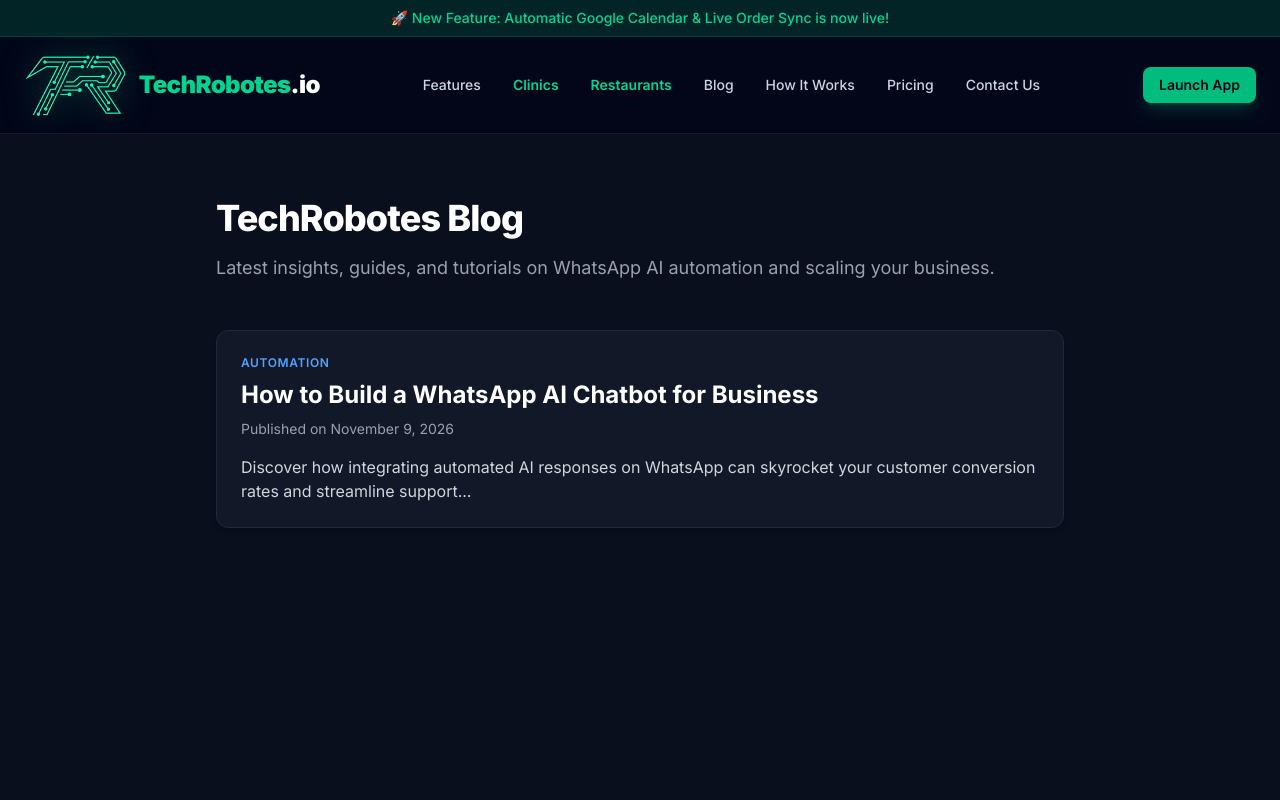
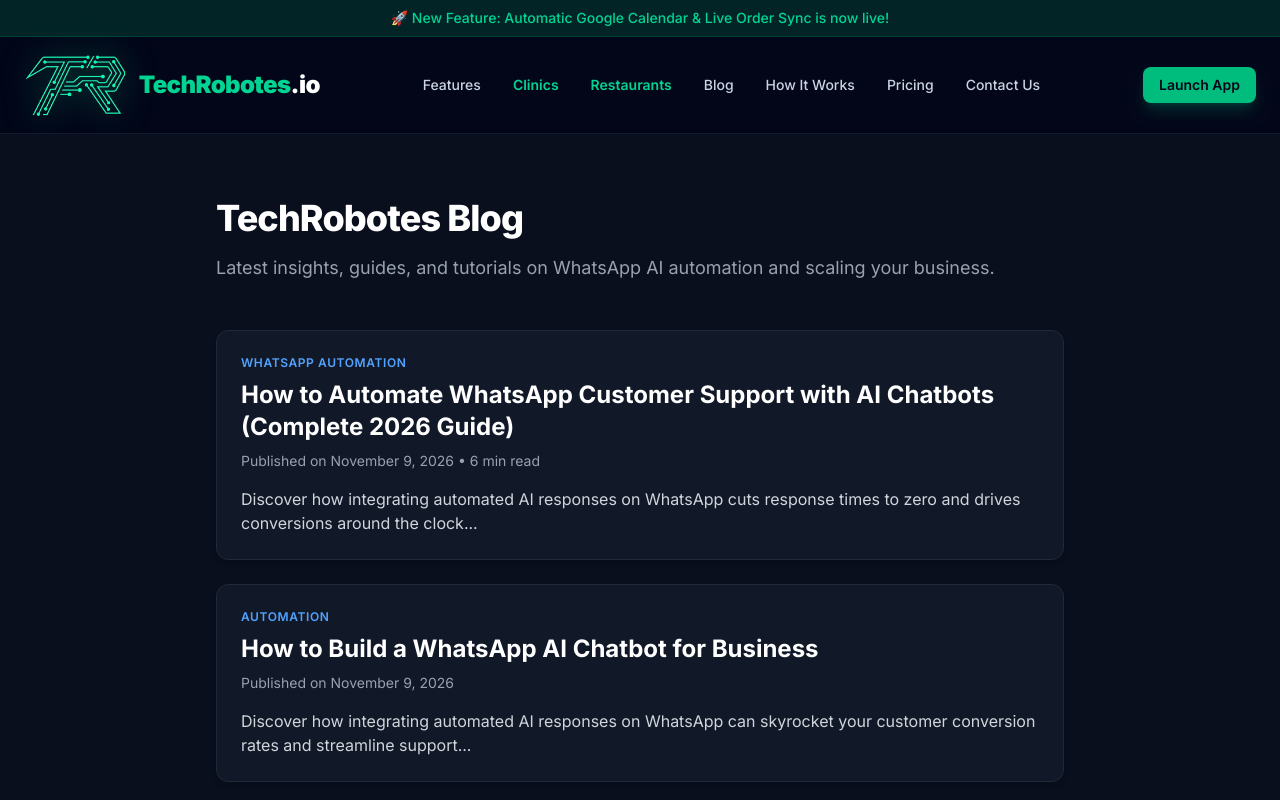
Before and after one commit to techrobotes/techrobotes-website, a Next.js app: page /blog in a window 1280 px wide. Shown: the top 800 px of the page. Built offline with nearby package versions, Linux system fonts and the light colour scheme.

Commit message:
Add new article card to blog listing page

```diff
--- a/app/blog/page.tsx
+++ b/app/blog/page.tsx
@@ -1,7 +1,6 @@
 export default function BlogPage() {
   return (
     <div className="min-h-screen bg-[#0a0f1d] text-white flex flex-col justify-between">
-      {/* Main Content */}
       <main className="max-w-4xl mx-auto px-6 py-16 w-full">
         <h1 className="text-4xl font-extrabold mb-4 tracking-tight">TechRobotes Blog</h1>
         <p className="text-gray-400 mb-12 text-lg">
@@ -9,11 +8,25 @@ export default function BlogPage() {
         </p>
 
         <div className="space-y-6">
-          {/* Published Article 1 */}
+          {/* New Article Card */}
+          <article className="p-6 border border-gray-800 bg-[#111827] rounded-xl shadow-md transition hover:border-gray-700">
+            <span className="text-xs font-semibold text-blue-400 uppercase tracking-wider mb-2 block">WhatsApp Automation</span>
+            <h2 className="text-2xl font-bold mb-2">
+              <a href="/blog/whatsapp-ai-customer-support-guide" className="hover:text-blue-400 transition-colors">
+                How to Automate WhatsApp Customer Support with AI Chatbots (Complete 2026 Guide)
+              </a>
+            </h2>
+            <p className="text-gray-400 text-sm mb-4">Published on November 9, 2026 • 6 min read</p>
+            <p className="text-gray-300">
+              Discover how integrating automated AI responses on WhatsApp cuts response times to zero and drives conversions around the clock...
+            </p>
+          </article>
+
+          {/* Previous Article Card */}
           <article className="p-6 border border-gray-800 bg-[#111827] rounded-xl shadow-md transition hover:border-gray-700">
             <span className="text-xs font-semibold text-blue-400 uppercase tracking-wider mb-2 block">Automation</span>
             <h2 className="text-2xl font-bold mb-2">
-              <a href="/blog/whatsapp-ai-automation-guide" className="hover:text-blue-400 transition-colors">
+              <a href="#" className="hover:text-blue-400 transition-colors">
                 How to Build a WhatsApp AI Chatbot for Business
               </a>
             </h2>
@@ -22,8 +35,6 @@ export default function BlogPage() {
               Discover how integrating automated AI responses on WhatsApp can skyrocket your customer conversion rates and streamline support...
             </p>
           </article>
-
-          {/* Add more published articles here as you write them */}
         </div>
       </main>
     </div>
```
